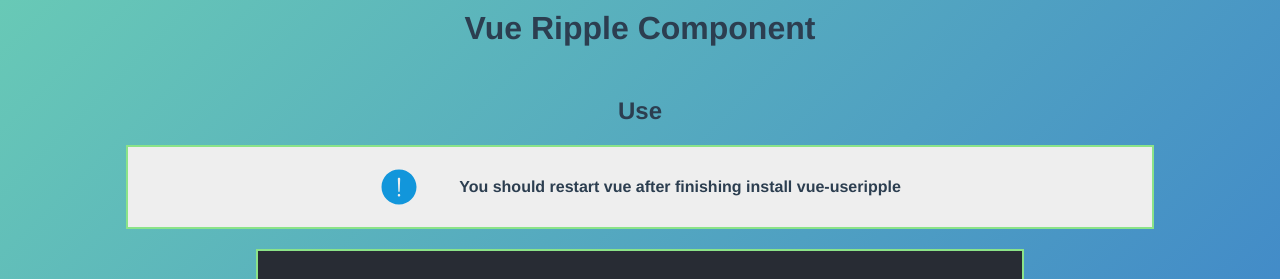
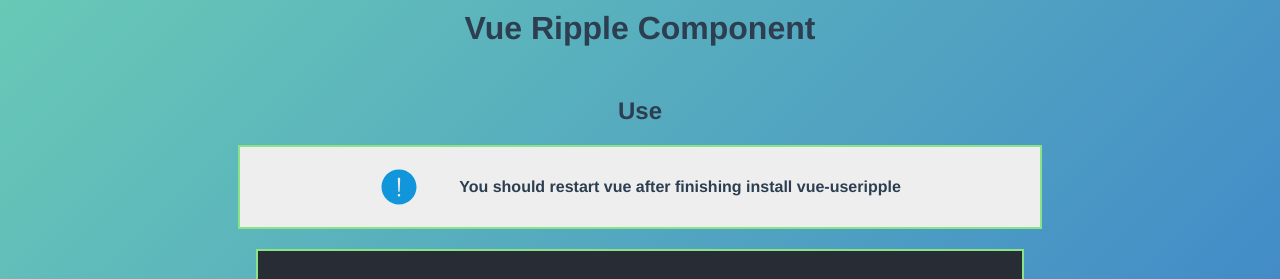
Before and after one commit to LDQ-first/vue-ripple, a Vue app: page / in a window 1280 px wide. Shown: the top 279 px of the page. Built offline with nearby package versions, Linux system fonts and the light colour scheme; what vue-useripple would draw is missing.

Commit message:
'modify'

```diff
--- a/package.json
+++ b/package.json
@@ -21,7 +21,7 @@
     "node-sass": "^4.5.3",
     "sass-loader": "^6.0.6",
     "vue": "^2.4.2",
-    "vue-useripple": "^1.0.9"
+    "vue-useripple": "^1.1.1"
   },
   "devDependencies": {
     "autoprefixer": "^7.1.2",
--- a/src/views/show.vue
+++ b/src/views/show.vue
@@ -212,7 +212,6 @@
             },
             setYear () {
                 const year = new Date().getFullYear()
-                console.log(year)
                 if(year === 2017) {
                      this.copyRightYear = 2017
                 } else {
@@ -529,7 +528,7 @@ Vue.use(VueRipple)
     }
     .remind {
         width: 80%;
-        min-width: 800px;
+        max-width: 800px;
         margin: 20px auto;
         border: 2px solid #8BE388;
         padding: 20px 0;
```
Also changed, not shown: 14 other files (tests, documents, lock files or other folders). Lines whose indentation alone changed are shown as unchanged.
